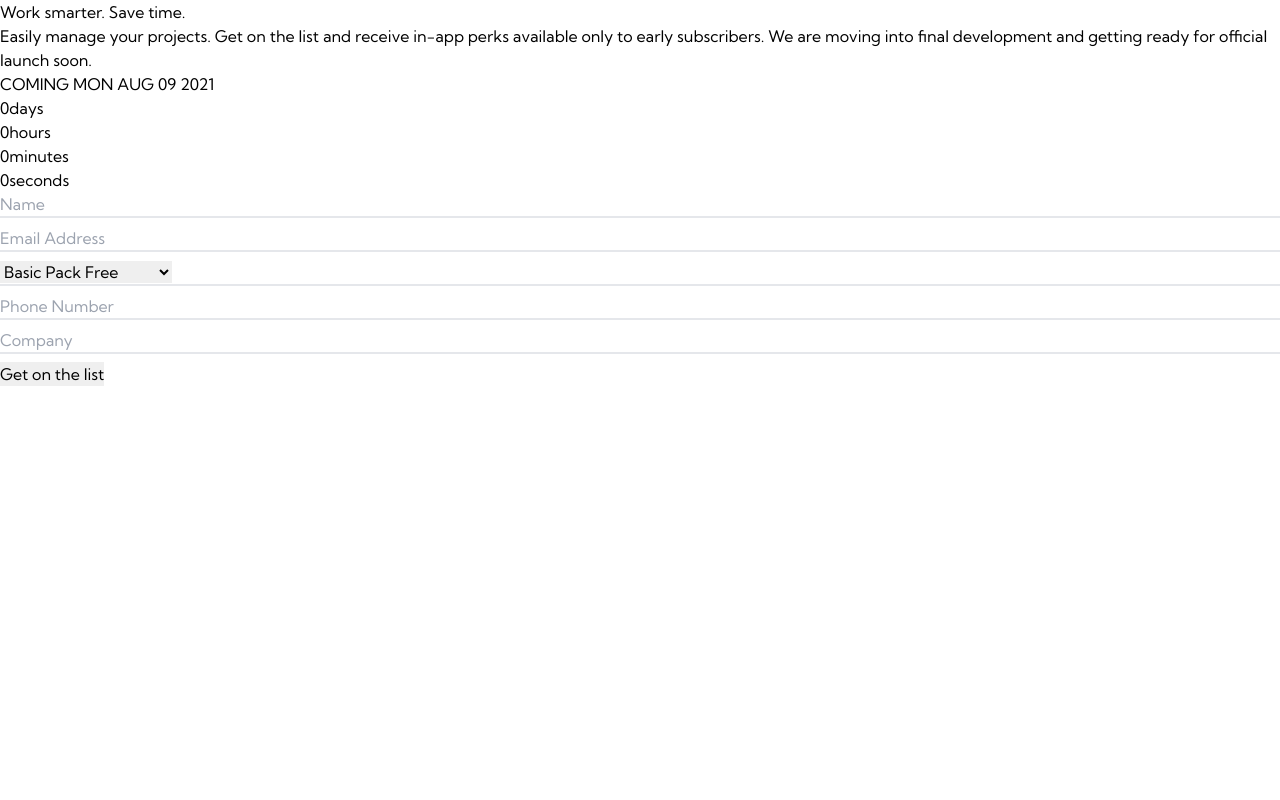
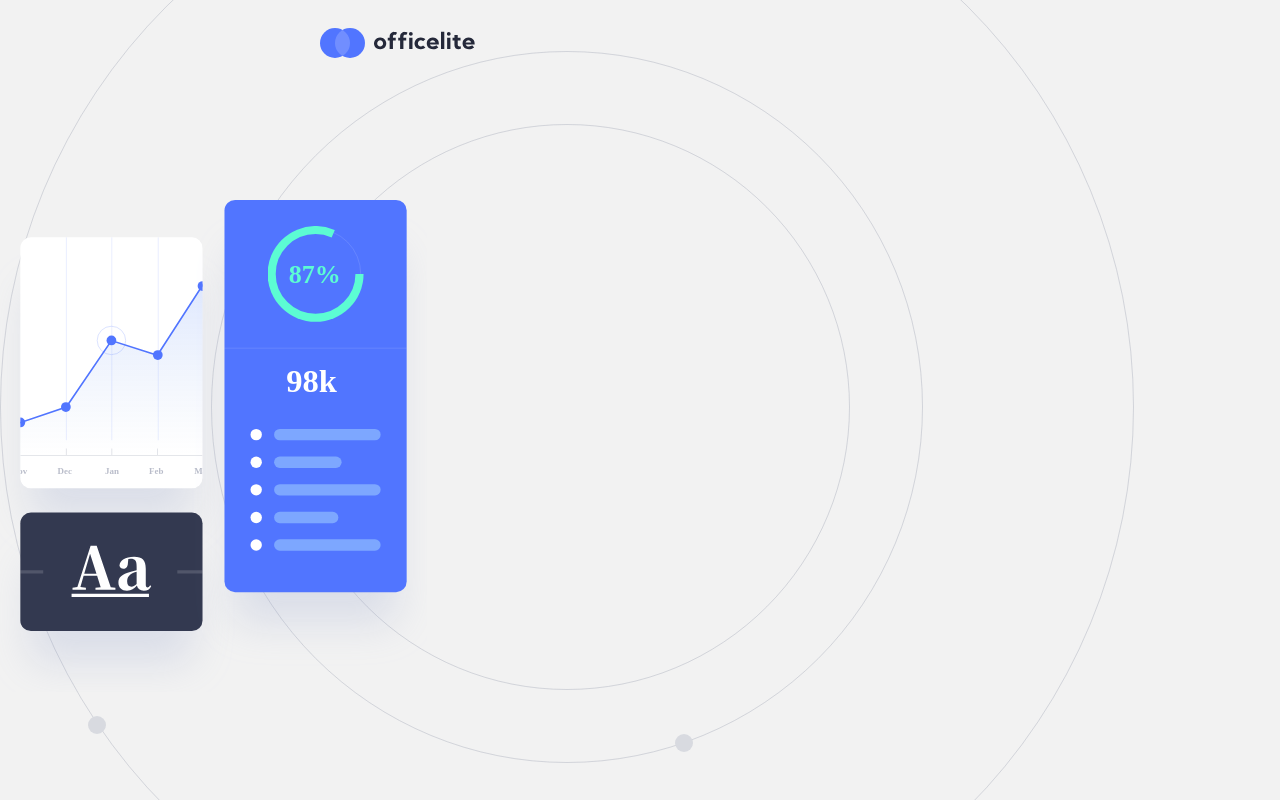
Before and after one commit to ronniekram/officelite, a React (Create React App) app: page / in a window 1280 px wide. Built offline with nearby package versions, Linux system fonts and the light colour scheme.

Commit message:
no more css today

```diff
--- a/src/App.js
+++ b/src/App.js
@@ -1,10 +1,13 @@
 import React from 'react';
 import SignUp from './components/signup';
+import Landing from './components/landing/index';
+import { app } from './assets/styles';
 
 const App = () => {
   return (
-    <main>
-      <SignUp />
+    <main className={app.main}>
+      {/* <SignUp /> */}
+      <Landing />
     </main>
   )
 };
--- a/src/assets/css/style.css
+++ b/src/assets/css/style.css
@@ -1,28 +1,11 @@
 body {
-  font-family: 'Kumbh Sans' !important;
+  font-family: 'Kumbh Sans';
+  background-color: #f2f2f2;
 }
 
-svg {
-  fill: currentColor;
-  stroke: currentColor;
-}
-
-#signup {
-  background-image: url(../svgs/sign-up/bg-pattern-side.svg);
-  background-size: 25%;
-}
-
-.form-width {
-  width: 25%;
-}
-
-.info-width {
-  width: 35%;
-}
-
-@media screen and (max-width: 375px) {
-  #signup {
-    background-image: url(../svgs/sign-up/bg-pattern-side.svg);
-    background-size: 25%;
-  }
-}
+/* #logo {
+  background-image: url(../svgs/home/bg-pattern-header.svg);
+  background-size: cover;
+  background-repeat: no-repeat;
+  top: -5rem;
+} */
--- /dev/null
+++ b/src/assets/styles.js
@@ -0,0 +1,15 @@
+const app = {
+  main: 'sm:bg-white bg-gray-50'
+}
+
+const home = {
+  box: '',
+  logo: 'fixed z-10 w-1/2 right-1/4 top-7',
+  circles: 'fixed z-0 w-content -top-40',
+  chart: 'absolute w-1/3 top-1/4'
+};
+
+export {
+  app,
+  home
+}
--- a/src/components/landing/index.js
+++ b/src/components/landing/index.js
@@ -1,10 +1,33 @@
 import React from 'react';
+import header from '../../assets/svgs/home/bg-pattern-header.svg';
+import logo from '../../assets/svgs/shared/logo.svg';
+import charts from '../../assets/svgs/home/illustration-charts.svg';
+import { home } from '../../assets/styles';
 
 const Landing = () => {
   return (
-    <article>
+    <>
+    <div className={home.box}>
 
-    </article>
+      <div className={home.circles}>
+        <img
+          src={header}
+          alt="circles"
+        />
+      </div>
+
+      <div className={home.logo}>
+        <img
+          src={logo}
+          alt="Officelite Logo"
+        />
+      </div>
+    </div>
+
+    <div className={home.chart}>
+        <img src={charts} alt="Illustration of Charts" />
+      </div>
+    </>
   )
 };
 
```
